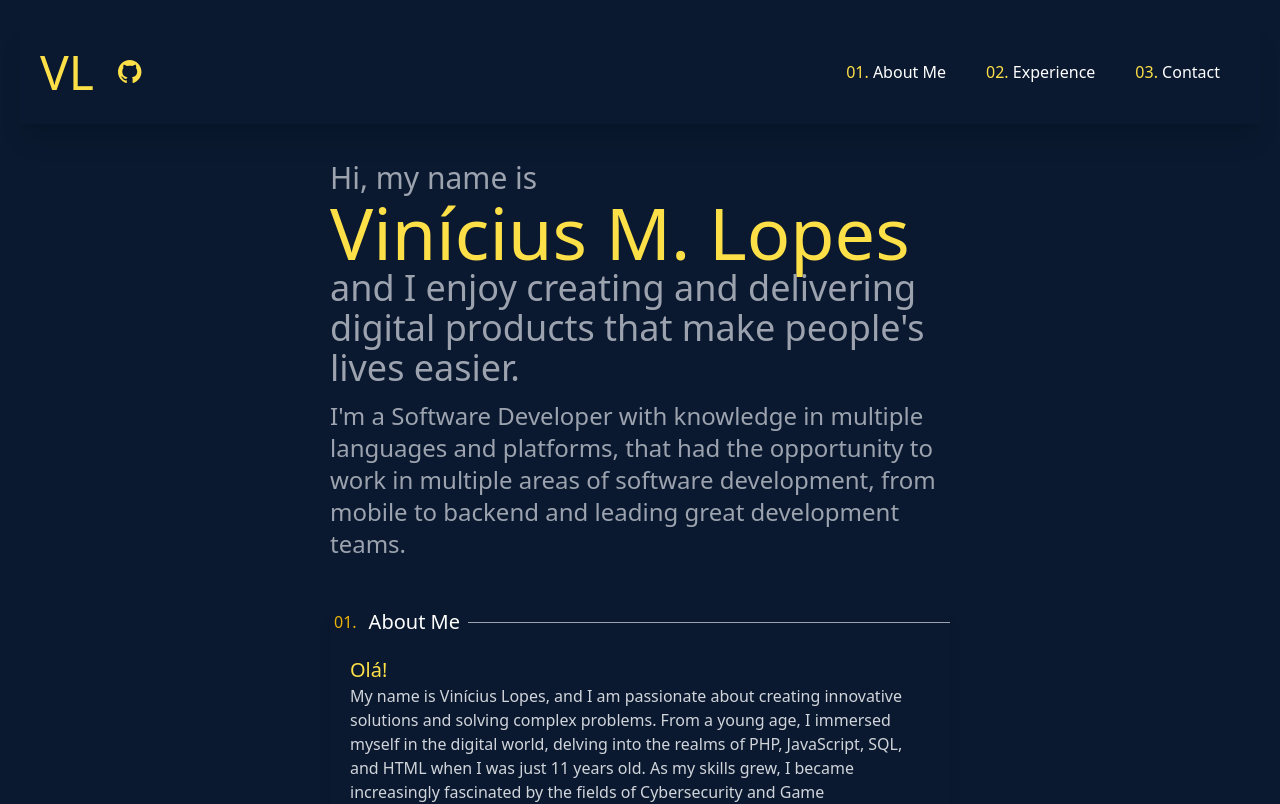
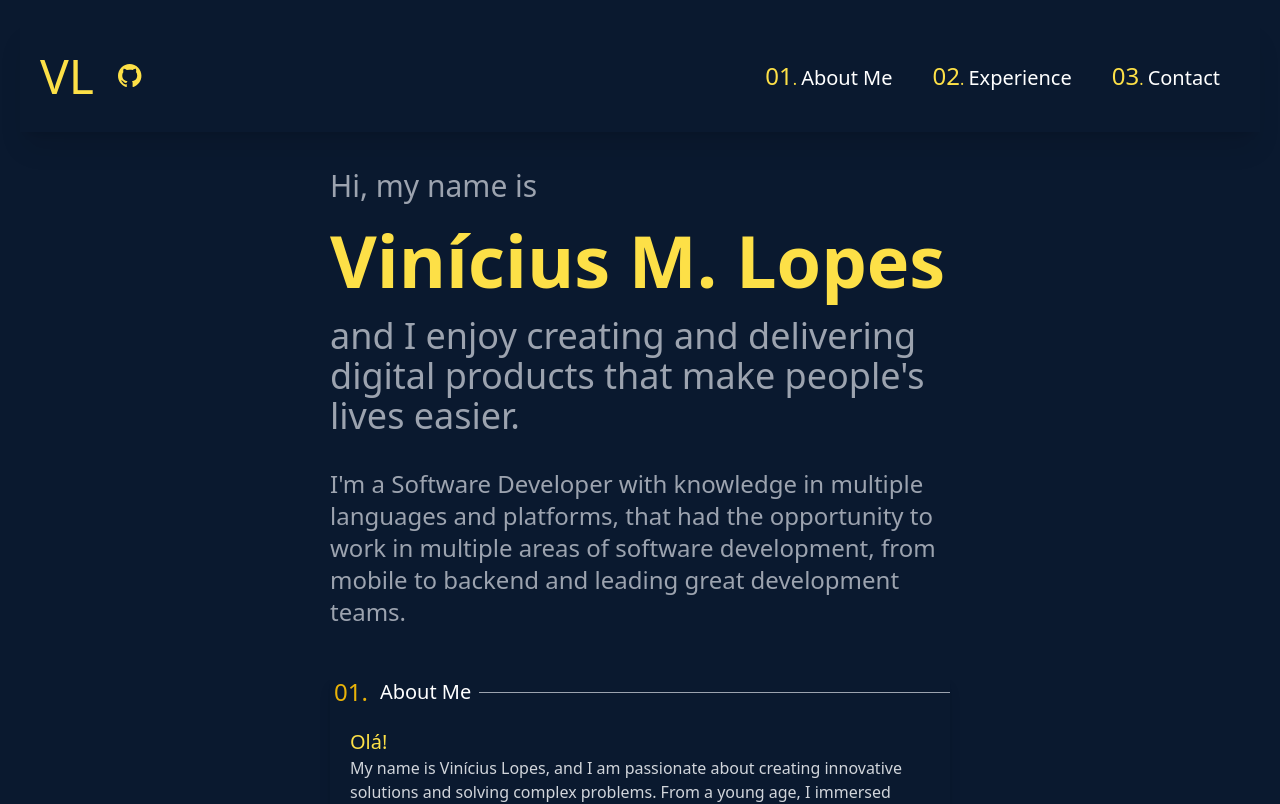
Before and after one commit to uasouz/vinicius.signa.dev, a Next.js app: page /index_scroll in a window 1280 px wide. Shown: the top 804 px of the page. Built offline with nearby package versions, Linux system fonts and the light colour scheme.

Commit message:
fix few things for next build

```diff
--- a/next.config.js
+++ b/next.config.js
@@ -1,6 +1,16 @@
 /** @type {import('next').NextConfig} */
 const nextConfig = {
   reactStrictMode: true,
+  images: {
+    remotePatterns: [
+      {
+        protocol: 'https',
+        hostname: 'avatars.githubusercontent.com',
+        port: '',
+        pathname: '/u/15662268**',
+      }
+      ]
+  }
 }
 
 module.exports = nextConfig
--- a/pages/components/NumberedHeading/index.tsx
+++ b/pages/components/NumberedHeading/index.tsx
@@ -3,7 +3,7 @@
 export default function NumberedHeading({ headingText, headingNumber }: { headingText: string, headingNumber: number }) {
   return (
     <div className="flex flex-row items-center" id={`${headingText.replace(/\s/g, '' ).toLowerCase()}`}>
-      <span className="flex-shrink mx-1 text-yellow-500">
+      <span className="flex-shrink mx-1 text-2xl text-yellow-500">
         {headingNumber.toString().padStart(2, "0")}.
       </span>
       <span className="flex-shrink text-xl mx-2 text-white">
--- a/pages/experience/index.tsx
+++ b/pages/experience/index.tsx
@@ -31,7 +31,7 @@ export default function Experience({ me }: { me: Me }) {
             {
               me.experience.map((experience, index) => {
                 return (
-                  <button role="tab" className="p-3 border-b-2 overflow-hidden w-[120px] max-w-[120px]" onClick={() => { setCurrentExperience(index) }}>
+                  <button role="tab" key={`experience-${index}`} className="p-3 border-b-2 overflow-hidden w-[120px] max-w-[120px]" onClick={() => { setCurrentExperience(index) }}>
                     {experience.company}
                   </button>
                 )
@@ -50,7 +50,7 @@ export default function Experience({ me }: { me: Me }) {
           {me.experience[currentExperience].startDate} - {me.experience[currentExperience].endDate}
         </div>
         <ul className="list-disc list-outside p-5">
-          {me.experience[currentExperience].achievements.map((achievement) => <li>{achievement}</li>)}
+          {me.experience[currentExperience].achievements.map((achievement,index) => <li key={`achievement-${index}`}>{achievement}</li>)}
         </ul>
       </div>
     </div>
--- a/pages/hero/index.tsx
+++ b/pages/hero/index.tsx
@@ -1,17 +1,17 @@
 import { Me } from "../types/me";
+
+const introPartOne = "Hi, my name is"
+const introPartTwo = "and I enjoy creating and delivering digital products that make people's lives easier."
+const introPartThree = "I'm a Software Developer with knowledge in multiple languages and platforms, that had the opportunity to work in multiple areas of software development, from mobile to backend and leading great development teams."
+
 
 export default function Hero({me,className}:{me: Me, className?: string}) {
   return (
       <div className={className}>
-        <p className="text-3xl text-gray-400">Hi, my name is</p>
-        <h1 className="text-7xl text-yellow-300">{me.name}</h1>
-        <p className="text-4xl text-gray-400"> and I enjoy creating and delivering
-          digital products that make people's lives easier.</p>
-        <p className="lg:text-2xl text-xl text-gray-400 py-3">
-          I'm a Software Developer with knowledge in multiple languages and platforms, that
-          had the opportunity to work in multiple areas of software development, from mobile to backend
-          and leading great development teams.
-        </p>
+        <p className="text-3xl text-gray-400 mb-5 ">{introPartOne}</p>
+        <h1 className="text-7xl text-yellow-300 mb-5 font-bold">{me.name}</h1>
+        <p className="text-4xl text-gray-400 mb-5">{introPartTwo}</p>
+        <p className="lg:text-2xl text-xl text-gray-400 py-3">{introPartThree}</p>
       </div>
   )
 
--- a/pages/index.tsx
+++ b/pages/index.tsx
@@ -1,14 +1,14 @@
 import AboutMe from './about'
 import Hero from './hero'
 import { me } from './me'
-import GHLogo from './components/GHLogo/logo'
 import StyledLinks from './styled-links'
 import XPCard from './components/xp-card'
 import NumberedHeading from './components/NumberedHeading'
 import Link from 'next/link'
 import { FontAwesomeIcon } from '@fortawesome/react-fontawesome'
 import { faGithub, faLinkedinIn } from '@fortawesome/free-brands-svg-icons'
-import { faContactBook, faEnvelope, faLeaf, faMailBulk, faMailReply, faMessage, faSheetPlastic } from '@fortawesome/free-solid-svg-icons'
+import { faEnvelope, faSheetPlastic } from '@fortawesome/free-solid-svg-icons'
+import Image from 'next/image'
 
 const links = [
   {
@@ -25,7 +25,7 @@ export default function Home() {
   return (
     <main className="bg-navy-blue max-h-screen h-screen overflow-x-hidden flex flex-col md:flex-row">
       <div className="flex flex-row md:flex-col items-center p-3 border-b-2 md:border-b-0 md:border-r-2 border-yellow-300 h-[64px] md:min-h-full md:h-full">
-        <img src={me.photo} className="rounded-full w-[32px] md:w-[64px] mr-8 md:mr-0 md:mb-8" loading='lazy' />
+        <Image src={me.photo} width={64} height={64} alt="me" className="rounded-full w-[32px] md:w-[64px] mr-8 md:mr-0 md:mb-8" />
         <Link className="mr-8 md:mr-0 md:mb-8" target='_blank' href="https://github.com/uasouz" ><FontAwesomeIcon size="2x" className="text-yellow-300 hover:text-gray-300 text-xl md:text-3xl" icon={faGithub} /></Link>
         <Link className="mr-8 md:mr-0 md:mb-8" target='_blank' href="https://linkedin.com/in/vlopes45" ><FontAwesomeIcon size="2x" className="text-yellow-300 hover:text-gray-300 text-xl md:text-3xl" icon={faLinkedinIn} /></Link>
         <Link className="mr-8 md:mr-0 md:mb-8" target='_blank' href="mailto:vlopes45@gmail.com" ><FontAwesomeIcon size="2x" className="text-yellow-300 hover:text-gray-300 text-xl md:text-3xl" icon={faEnvelope} /></Link>
--- a/pages/styled-links/index.tsx
+++ b/pages/styled-links/index.tsx
@@ -12,7 +12,7 @@ export default function StyledLinks({ links, linkClassName = "text-yellow-300 p-
       <ol className={listClassName}>
         {links.map((link, index) => (
           <li id={`link-${index}`} key={`styled-link-${link.link}-${index}`} className={linkClassName}>
-            {(index + 1).toString().padStart(2, '0')}. <ScrollLink className="text-white hover:text-yellow-300" href={link.link}>{link.linkText}</ScrollLink>
+            <span className="text-2xl">{(index + 1).toString().padStart(2, '0')}</span>. <ScrollLink className="text-white hover:text-yellow-300 text-xl font-thin" href={link.link}>{link.linkText}</ScrollLink>
           </li>
         ))}
       </ol>
```
